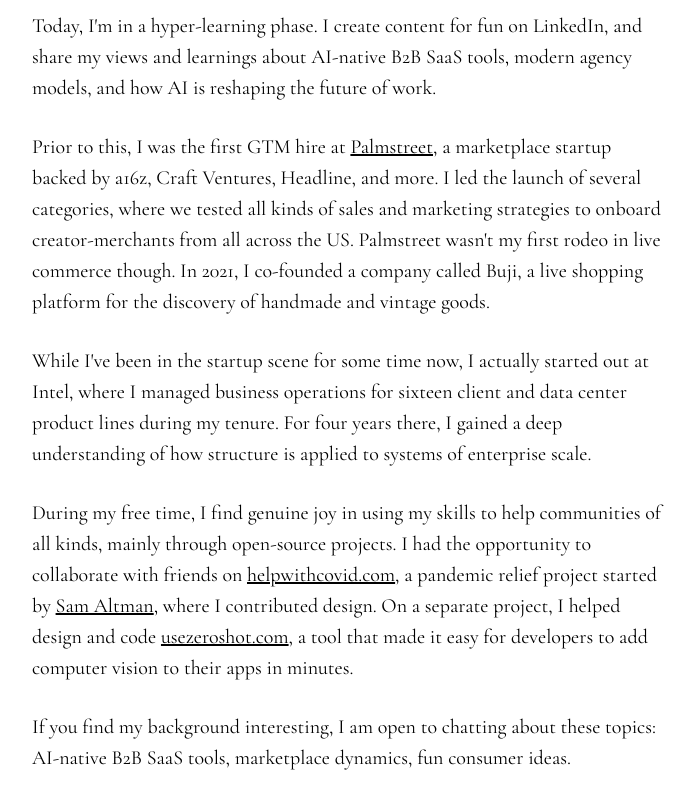
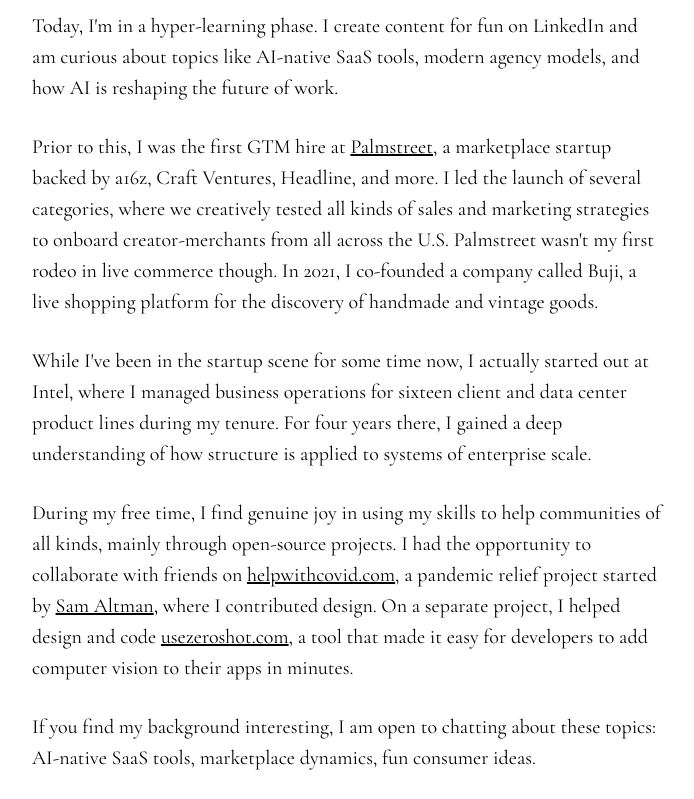
Before and after one commit to cat-liu/cat-liu.github.io, a plain HTML site: page index.html in a window 1280 px wide. Shown: the part 480-1279 px from the top of the page, without its empty margins (293-987 px from the left). Drawn offline with nearby package versions, Linux system fonts and the light colour scheme.

Commit message:
Update website content and meta tags

```diff
--- a/index.html
+++ b/index.html
@@ -42,11 +42,11 @@
 
 
             <p class="smallPara">Our society has always rewarded specialization, but I question rigid labels and linear paths. Why limit ourselves to one box when our interests, and the impact we can make, can span many? This mindset has helped me adapt to any environment, where I mold myself to any problem I am challenged with.</p>
-            <p class="smallPara">Today, I'm in a hyper-learning phase. I create content for fun on LinkedIn, and share my views and learnings about AI-native B2B SaaS tools, modern agency models, and how AI is reshaping the future of work.</p>
-            <p class="smallPara">Prior to this, I was the first GTM hire at <a href="https://palmstreet.app/" target="_blank">Palmstreet</a>, a marketplace startup backed by a16z, Craft Ventures, Headline, and more. I led the launch of several categories, where we tested all kinds of sales and marketing strategies to onboard creator-merchants from all across the US. Palmstreet wasn't my first rodeo in live commerce though. In 2021, I co-founded a company called Buji, a live shopping platform for the discovery of handmade and vintage goods.</p>
+            <p class="smallPara">Today, I'm in a hyper-learning phase. I create content for fun on LinkedIn and am curious about topics like AI-native SaaS tools, modern agency models, and how AI is reshaping the future of work.</p>
+            <p class="smallPara">Prior to this, I was the first GTM hire at <a href="https://palmstreet.app/" target="_blank">Palmstreet</a>, a marketplace startup backed by a16z, Craft Ventures, Headline, and more. I led the launch of several categories, where we creatively tested all kinds of sales and marketing strategies to onboard creator-merchants from all across the U.S. Palmstreet wasn't my first rodeo in live commerce though. In 2021, I co-founded a company called Buji, a live shopping platform for the discovery of handmade and vintage goods.</p>
             <p class="smallPara">While I've been in the startup scene for some time now, I actually started out at Intel, where I managed business operations for sixteen client and data center product lines during my tenure. For four years there, I gained a deep understanding of how structure is applied to systems of enterprise scale.</p>
             <p class="smallPara">During my free time, I find genuine joy in using my skills to help communities of all kinds, mainly through open-source projects. I had the opportunity to collaborate with friends on <a href="https://www.helpwithcovid.com/" target="_blank">helpwithcovid.com</a>, a pandemic relief project started by <a href="https://x.com/sama/status/1239990683118768128" target="_blank">Sam Altman</a>, where I contributed design. On a separate project, I helped design and code <a href="https://usezeroshot.com/" target="_blank">usezeroshot.com</a>, a tool that made it easy for developers to add computer vision to their apps in minutes.</p>
-            <p class="smallPara">If you find my background interesting, I am open to chatting about these topics: AI-native B2B SaaS tools, marketplace dynamics, fun consumer ideas.</p>
+            <p class="smallPara">If you find my background interesting, I am open to chatting about these topics: AI-native SaaS tools, marketplace dynamics, fun consumer ideas.</p>
             <p class="smallPara">Though, if you want to share something unexpectedly profound, I'm also down.</p>
 
             <div class="contactLinks">
```
